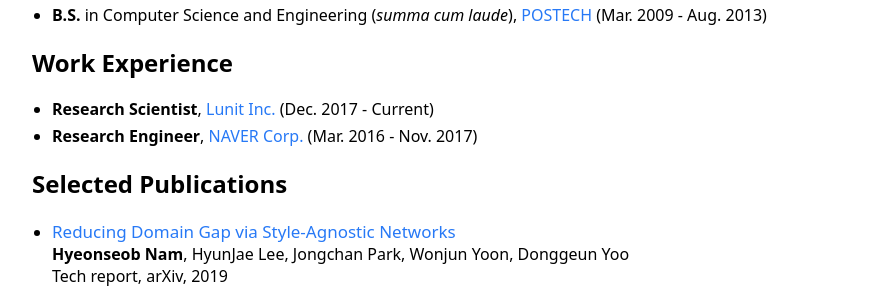
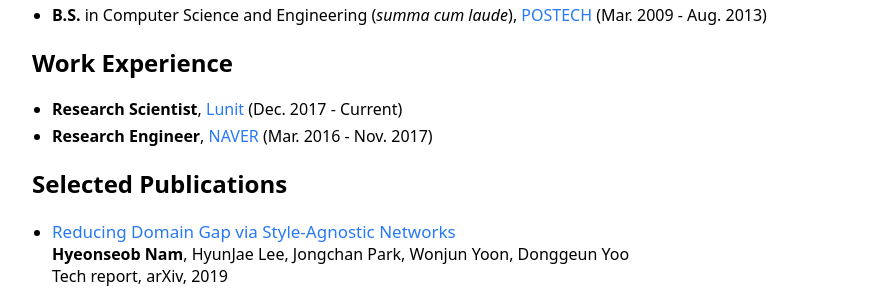
Before and after one commit to gholste/hyeonseobnam.github.io, a Jekyll site: the page built from index.md, in a window 1280 px wide. Shown: the part 515-805 px from the top of the page, without its empty margins (198-1081 px from the left). Built offline with Jekyll 4.4.1, drawn with Linux system fonts in a browser that asks for light colours.

Commit message:
Update index.md

```diff
--- a/index.md
+++ b/index.md
@@ -19,8 +19,8 @@ My research interests include computer vision and deep learning with particular
 
 ## Work Experience
 
-- **Research Scientist**, [Lunit Inc.](https://lunit.io/?lang=en) (Dec. 2017 - Current)
-- **Research Engineer**, [NAVER Corp.](https://www.navercorp.com/en) (Mar. 2016 - Nov. 2017)
+- **Research Scientist**, [Lunit](https://lunit.io/?lang=en) (Dec. 2017 - Current)
+- **Research Engineer**, [NAVER](https://www.navercorp.com/en) (Mar. 2016 - Nov. 2017)
 
 ## Selected Publications
 
```
